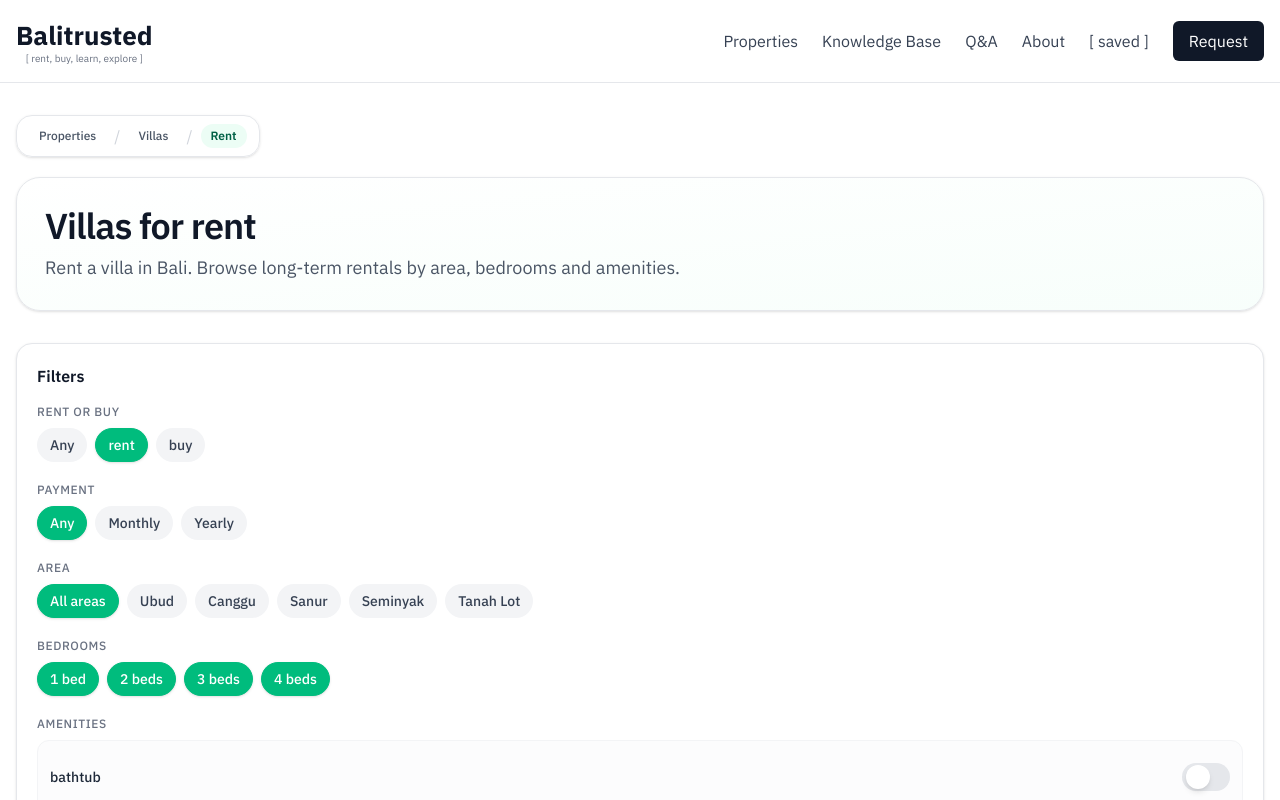
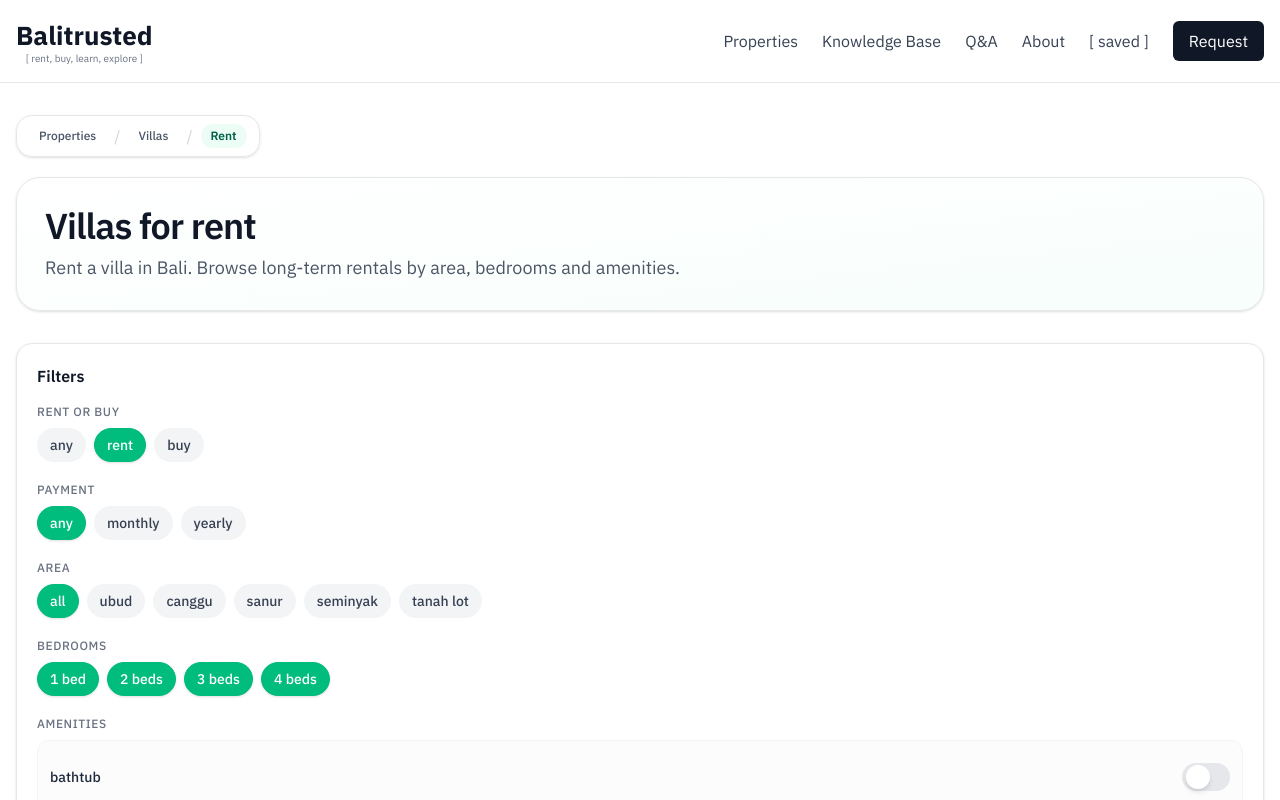
Before and after one commit to balitrusted/bali-realestate, a Next.js app: page /properties/rent in a window 1280 px wide. Shown: the top 800 px of the page. Built offline with nearby package versions, Linux system fonts and the light colour scheme; no server answers.

Commit message:
Lowercase filter labels and area names

```diff
--- a/components/PropertyFilters.tsx
+++ b/components/PropertyFilters.tsx
@@ -284,7 +284,7 @@ export default function PropertyFilters({
                   const newFilters = { ...filters, type: undefined, minDuration: undefined };
                   setFilters(newFilters);
                   updateURL(newFilters);
-                }, "Any")}
+                }, "any")}
                 {(["Rent", "Buy"] as const).map((a) =>
                   pill(action === a, () => handleActionChange(a), a.toLowerCase(), `action-${a}`)
                 )}
@@ -299,17 +299,17 @@ export default function PropertyFilters({
                     const newFilters = { ...filters, minDuration: undefined };
                     setFilters(newFilters);
                     updateURL(newFilters);
-                  }, "Any")}
+                  }, "any")}
                   {pill(filters.minDuration === 1, () => {
                     const newFilters = { ...filters, minDuration: 1 };
                     setFilters(newFilters);
                     updateURL(newFilters);
-                  }, "Monthly")}
+                  }, "monthly")}
                   {pill(filters.minDuration === 12, () => {
                     const newFilters = { ...filters, minDuration: 12 };
                     setFilters(newFilters);
                     updateURL(newFilters);
-                  }, "Yearly")}
+                  }, "yearly")}
                 </div>
               </section>
             )}
@@ -324,7 +324,7 @@ export default function PropertyFilters({
                 const newFilters = { ...filters, type: undefined };
                 setFilters(newFilters);
                 updateURL(newFilters);
-              }, "All types")}
+              }, "all types")}
               {subjectOptions.map((s) =>
                 pill(subject === s, () => handleSubjectChange(s), s.toLowerCase(), `subject-${s}`)
               )}
@@ -339,9 +339,14 @@ export default function PropertyFilters({
               const newFilters = { ...filters, mainArea: undefined, subArea: [] };
               setFilters(newFilters);
               updateURL(newFilters);
-            }, "All areas")}
+            }, "all")}
             {areaList.map((area) =>
-              pill(filters.mainArea === area.id, () => handleMainAreaChange(area.id), area.nameEn, `area-${area.id}`)
+              pill(
+                filters.mainArea === area.id,
+                () => handleMainAreaChange(area.id),
+                area.nameEn.toLowerCase(),
+                `area-${area.id}`
+              )
             )}
           </div>
         </section>
@@ -354,7 +359,7 @@ export default function PropertyFilters({
                 pill(
                   isSubAreaChecked(subArea),
                   () => handleSubAreaChange(subArea, !isSubAreaChecked(subArea)),
-                  subAreaNames[subArea],
+                  subAreaNames[subArea].toLowerCase(),
                   `subarea-${subArea}`
                 )
               )}
```
